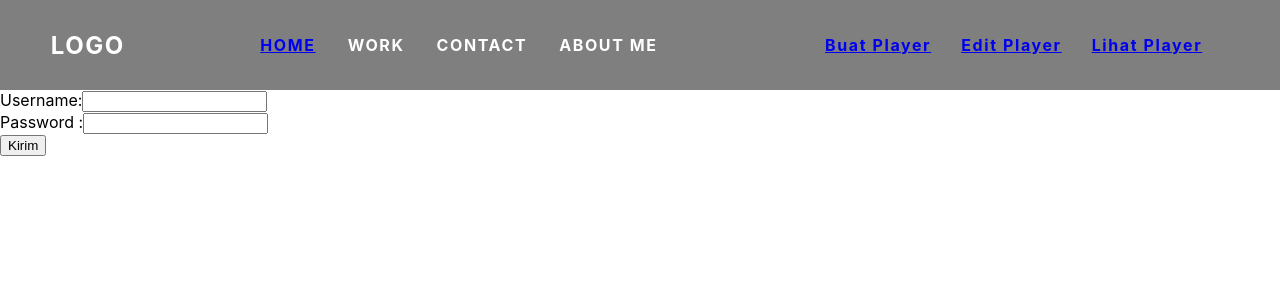
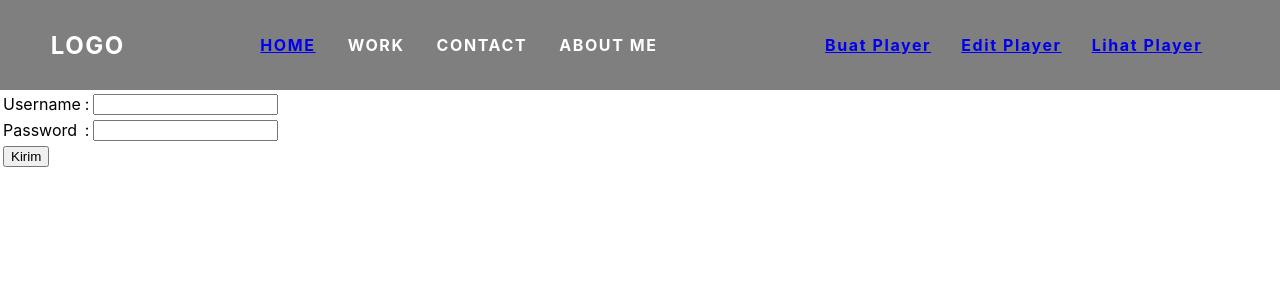
Before and after one commit to pashateuku/binar-fsw8-kelompok2, a React (Create React App) app in the folder frontend-react/: page /form in a window 1280 px wide. Shown: the top 300 px of the page. Built offline with nearby package versions, Linux system fonts and the light colour scheme.

Commit message:
menambah tag table di Form.js

```diff
--- a/frontend-react/src/components/Form.js
+++ b/frontend-react/src/components/Form.js
@@ -14,15 +14,40 @@ function Form(){
     return(
         <>
             <form onSubmit={submit}>
-                <label for="username">Username:
+                <table>
+                    <tr>
+                        <td>
+                            <label for="username">Username
+
+                            </label>
+                        </td>
+                        <td>
+                            :
+                        </td>
+                        <td>
                         <input type="text" id="username" name="username"/>
+                        </td>
+                    </tr>
+                    <tr>
+                        <td>
+                            <label for="password">
+                                Password
                             </label>
-                <br />
-                <label for="password">Password :
+                        </td>
+                        <td>
+                            :
+                        </td>
+                        <td>
                         <input type="password" id="password" name="password" />
-                </label>
-                <br/>
-               <button type="submit" > Kirim </button>
+                        </td>
+                    </tr>
+                    <tr>
+                        <td><button type="submit" > Kirim </button></td>
+                        <td></td>
+                        <td></td>
+                    </tr>
+
+                </table>
              </form>
              <p>{tampil &&
                 <>
@@ -34,6 +59,8 @@ function Form(){
             }
             </p>
             </>
+
+
     )
 }
 
```
Lines whose indentation alone changed are shown as unchanged.
